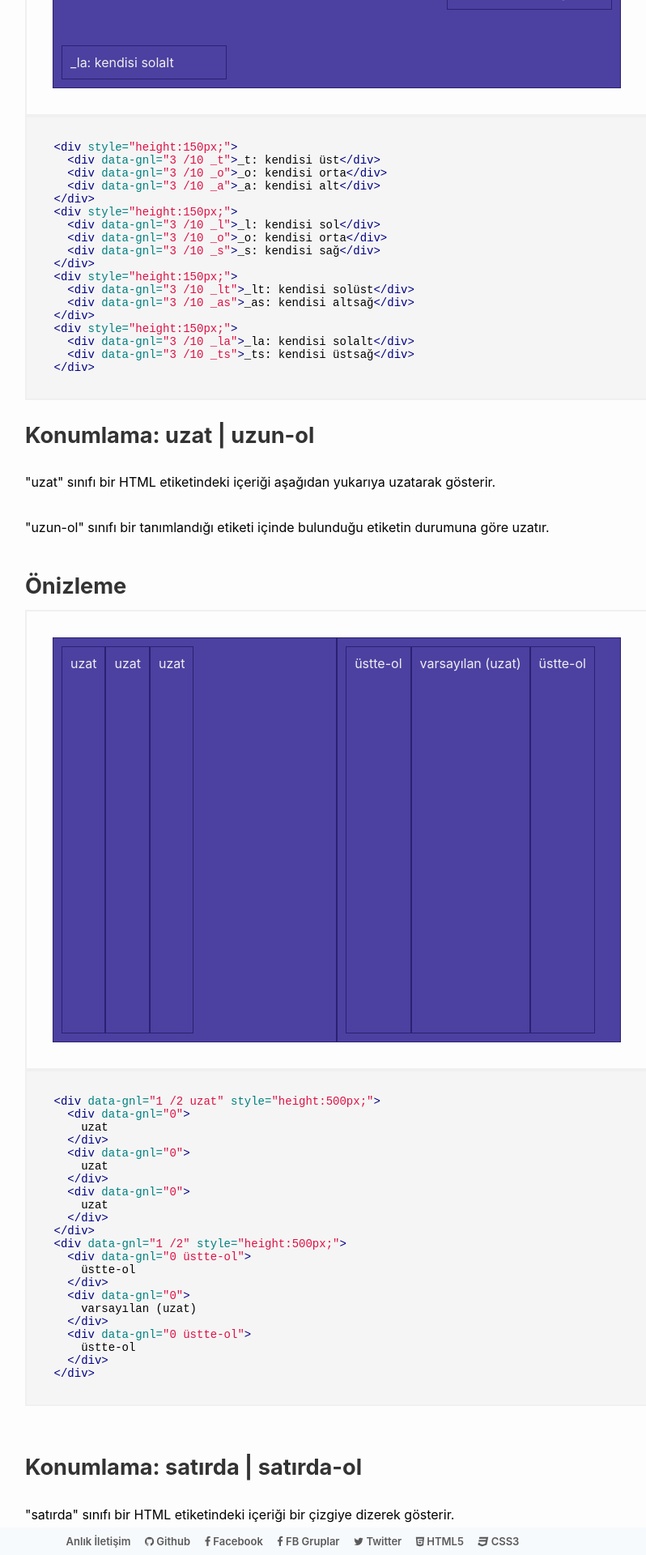
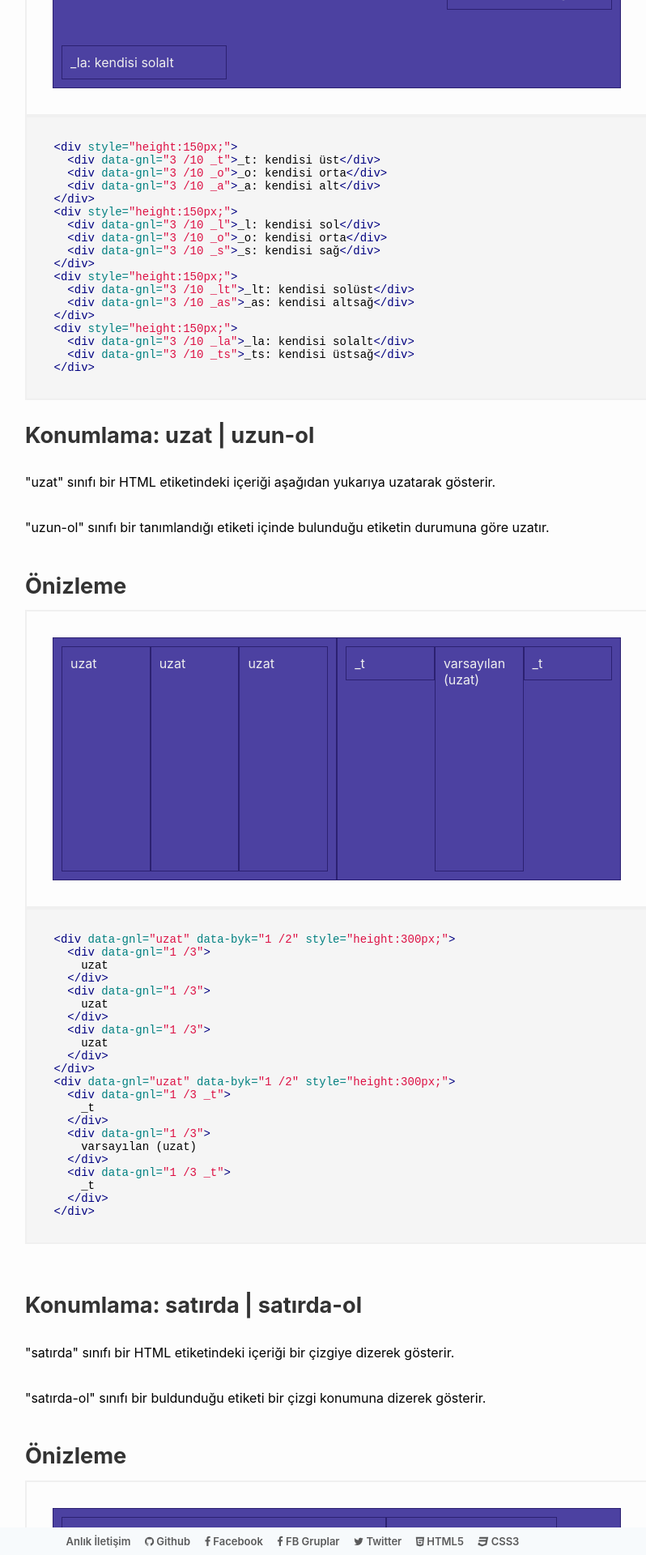
Before and after one commit to data-deveb/data-deveb.github.io, a Jekyll site: the page built from belgeler/1.0/tr/konumlama-duzeni.md, in a window 1280 px wide. Shown: the part 3080-5000 px from the top of the page at 81% size, without its empty margins (276-1074 px from the left). Built offline with Jekyll 4.4.1, drawn with Linux system fonts in a browser that asks for light colours; some web fonts are replaced.

Commit message:
konumlama düzeni içeriği düzeltildi.

```diff
--- a/belgeler/1.0/tr/konumlama-duzeni.md
+++ b/belgeler/1.0/tr/konumlama-duzeni.md
@@ -143,63 +143,61 @@ description:
       <div data-gnl="3 /10 _ts">_ts: kendisi üstsağ</div>
     </div>
   {% endhighlight %}
-
   <h3>Konumlama: <span data-metin="dikkat">uzat | uzun-ol</span></h3>
   <p>"uzat" sınıfı bir HTML etiketindeki içeriği aşağıdan yukarıya uzatarak gösterir.</p>
   <p>"uzun-ol" sınıfı bir tanımlandığı etiketi içinde bulunduğu etiketin durumuna göre uzatır.</p>
   <div class="örnek">
     <h3>Önizleme</h3>
     <div class="önizleme">
-      <div data-gnl="1 /2 uzat" style="height:500px;">
-        <div data-gnl="0">
+      <div data-gnl="uzat" data-byk="1 /2" style="height:300px;">
+        <div data-gnl="1 /3">
           uzat
         </div>
-        <div data-gnl="0">
+        <div data-gnl="1 /3">
           uzat
         </div>
-        <div data-gnl="0">
+        <div data-gnl="1 /3">
           uzat
         </div>
       </div>
-      <div data-gnl="1 /2" style="height:500px;">
-        <div data-gnl="0 üstte-ol">
-          üstte-ol
+      <div data-gnl="uzat" data-byk="1 /2" style="height:300px;">
+        <div data-gnl="1 /3 _t">
+          _t
         </div>
-        <div data-gnl="0">
+        <div data-gnl="1 /3">
           varsayılan (uzat)
         </div>
-        <div data-gnl="0 üstte-ol">
-          üstte-ol
+        <div data-gnl="1 /3 _t">
+          _t
         </div>
       </div>
     </div>
   </div>
   {% highlight html %}
-    <div data-gnl="1 /2 uzat" style="height:500px;">
-      <div data-gnl="0">
+    <div data-gnl="uzat" data-byk="1 /2" style="height:300px;">
+      <div data-gnl="1 /3">
         uzat
       </div>
-      <div data-gnl="0">
+      <div data-gnl="1 /3">
         uzat
       </div>
-      <div data-gnl="0">
+      <div data-gnl="1 /3">
         uzat
       </div>
     </div>
-    <div data-gnl="1 /2" style="height:500px;">
-      <div data-gnl="0 üstte-ol">
-        üstte-ol
+    <div data-gnl="uzat" data-byk="1 /2" style="height:300px;">
+      <div data-gnl="1 /3 _t">
+        _t
       </div>
-      <div data-gnl="0">
+      <div data-gnl="1 /3">
         varsayılan (uzat)
       </div>
-      <div data-gnl="0 üstte-ol">
-        üstte-ol
+      <div data-gnl="1 /3 _t">
+        _t
       </div>
     </div>
   {% endhighlight %}
   <p></p>
-
   <h3>Konumlama: <span data-metin="dikkat">satırda | satırda-ol</span></h3>
   <p>"satırda" sınıfı bir HTML etiketindeki içeriği bir çizgiye dizerek gösterir.</p>
   <p>"satırda-ol" sınıfı bir buldunduğu etiketi bir çizgi konumuna dizerek gösterir.</p>
@@ -259,7 +257,6 @@ description:
     </div>
   {% endhighlight %}
   <p></p>
-
   <h3>Konumlama: <span data-metin="dikkat">ters-dürme | ters-satır | ters-sütun</span></h3>
   <p>"ters-dürme" sınıfı bir HTML etiketindeki içeriği ters yönde dürerek gösterir.</p>
   <p>"ters-satır" sınıfı bir HTML etiketindeki satırları aynalı olarak gösterir.</p>
```
